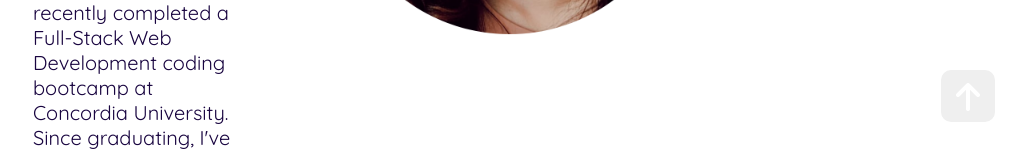
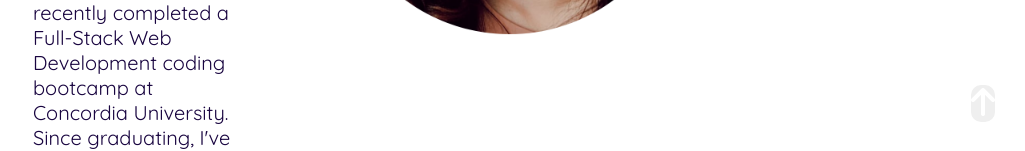
Before and after one commit to splashley/portfolio-v2, a Vue app: page / in a window 1280 px wide. Shown: the part 658-809 px from the top of the page, without its empty margins (255-1280 px from the left). Built offline with nearby package versions, Linux system fonts and the light colour scheme.

Commit message:
minor css change

```diff
--- a/src/components/ScrollUpButton.vue
+++ b/src/components/ScrollUpButton.vue
@@ -16,7 +16,7 @@
   cursor: pointer;
   color: white;
   font-size: 2rem;
-  padding: 10px 15px 5px 15px;
+  padding: 10px 15px 5x 15px;
   border-radius: 10px;
   border: none;
 }
```
